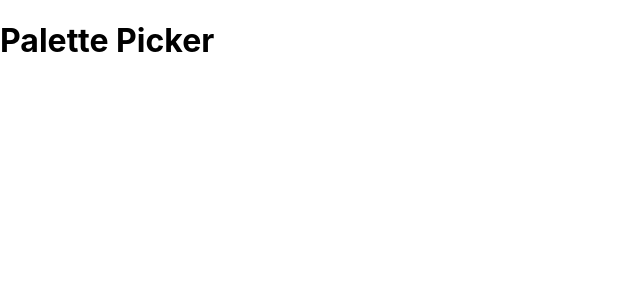
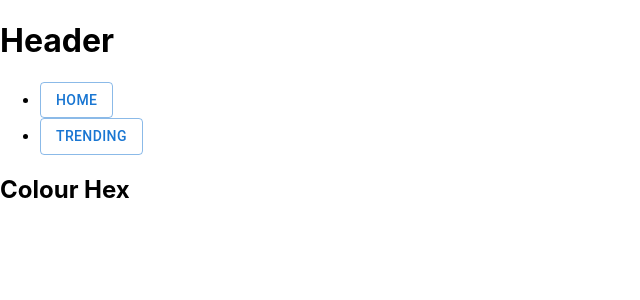
Before and after one commit to HenryTaylorDev/colour-palette-picker, a React (Create React App) app: page / in a window 1280 px wide. Shown: the top 300 px of the page, without its empty margins (0-640 px from the left). Built offline with nearby package versions, Linux system fonts and the light colour scheme.

Commit message:
feat/all-components-init

```diff
--- a/package.json
+++ b/package.json
@@ -3,6 +3,9 @@
   "version": "0.1.0",
   "private": true,
   "dependencies": {
+    "@emotion/react": "^11.11.4",
+    "@emotion/styled": "^11.11.5",
+    "@mui/material": "^5.15.21",
     "@testing-library/jest-dom": "^5.17.0",
     "@testing-library/react": "^13.4.0",
     "@testing-library/user-event": "^13.5.0",
@@ -35,5 +38,8 @@
       "last 1 firefox version",
       "last 1 safari version"
     ]
+  },
+  "devDependencies": {
+    "sass": "^1.77.6"
   }
 }
--- /dev/null
+++ b/src/components/Colour.jsx
@@ -0,0 +1,16 @@
+import './styles/components.scss';
+
+
+function Colour() {
+    return (
+        <>
+            <div className="bar">
+                <div className="bar__colour">
+                    <h2 onClick={() => {}}> Colour Hex </h2>
+                </div>
+            </div >
+        </>
+    );
+}
+
+export default Colour;
--- /dev/null
+++ b/src/components/Header.jsx
@@ -0,0 +1,13 @@
+import './styles/components.scss';
+import NavBar from './NavBar';
+
+
+const Header = () => (
+    <div className="header">
+        <h1 className="header__title">Header</h1>
+        <NavBar />
+    </div>
+
+);
+
+export default Header;
--- /dev/null
+++ b/src/components/NavBar.jsx
@@ -0,0 +1,24 @@
+import { Button, Link } from "@mui/material";
+import '../index.css';
+import './styles/components.scss';
+
+
+const NavBar = () => (
+    <nav className='nav'>
+        <ul className="nav__buttons">
+            <li>
+                <Button variant="outlined">
+                    <Link className="nav__link" underline="none" href="/">Home</Link>
+                    <Link></Link>
+                </Button>
+            </li>
+            <li>
+                <Button variant="outlined">
+                    <Link className="nav__link" underline="none" href="/trending">Trending</Link>
+                </Button>
+            </li>
+        </ul>
+    </nav>
+);
+
+export default NavBar;
--- /dev/null
+++ b/src/components/PaletteContainer.jsx
@@ -0,0 +1,13 @@
+import Colour from './Colour';
+import './styles/components.scss';
+
+function PaletteContainer() {
+
+    return (
+        <div className='picker__container'>
+            <Colour/>
+        </div>
+    );
+}
+
+export default PaletteContainer;
--- a/src/pages/PalettePickerPage.jsx
+++ b/src/pages/PalettePickerPage.jsx
@@ -1,10 +1,13 @@
+import Header from "../components/Header";
+import PaletteContainer from "../components/PaletteContainer";
 
 
 
 export default function PalettePickerPage() {
   return (
-    <div>
-      <h1>Palette Picker</h1>
-    </div>
+    <>
+        <Header />
+        <PaletteContainer />
+    </>
   );
 }
--- a/src/pages/TrendingPage.jsx
+++ b/src/pages/TrendingPage.jsx
@@ -1,7 +1,9 @@
+import Header from "../components/Header";
+
 export default function TrendingPage() {
     return (
-      <div>
-        <h1>Trending Page</h1>
-      </div>
+        <div className='trending'>
+            <Header text="Select from Trending Palettes" />
+        </div>
     );
   }
```
Also changed, not shown: src/components/ColourToolbar.jsx (added, +18 -0 lines), src/components/styles/components.scss (added), src/pages/styles/pages.scss (added), 1 other file (tests, documents, lock files or other folders).
